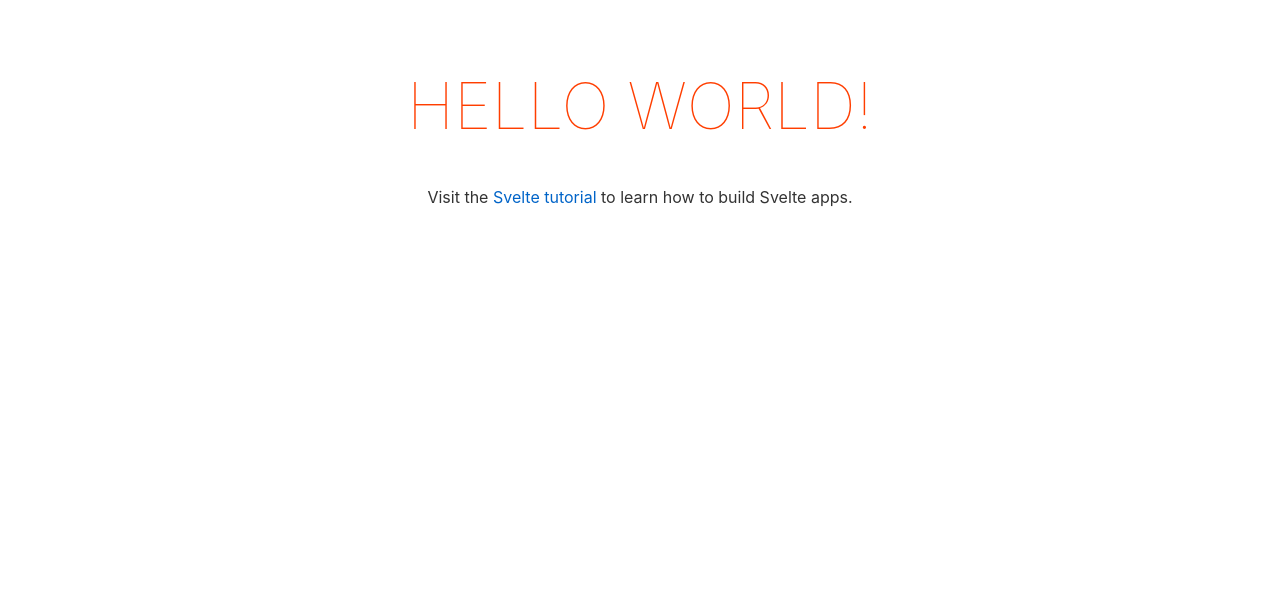
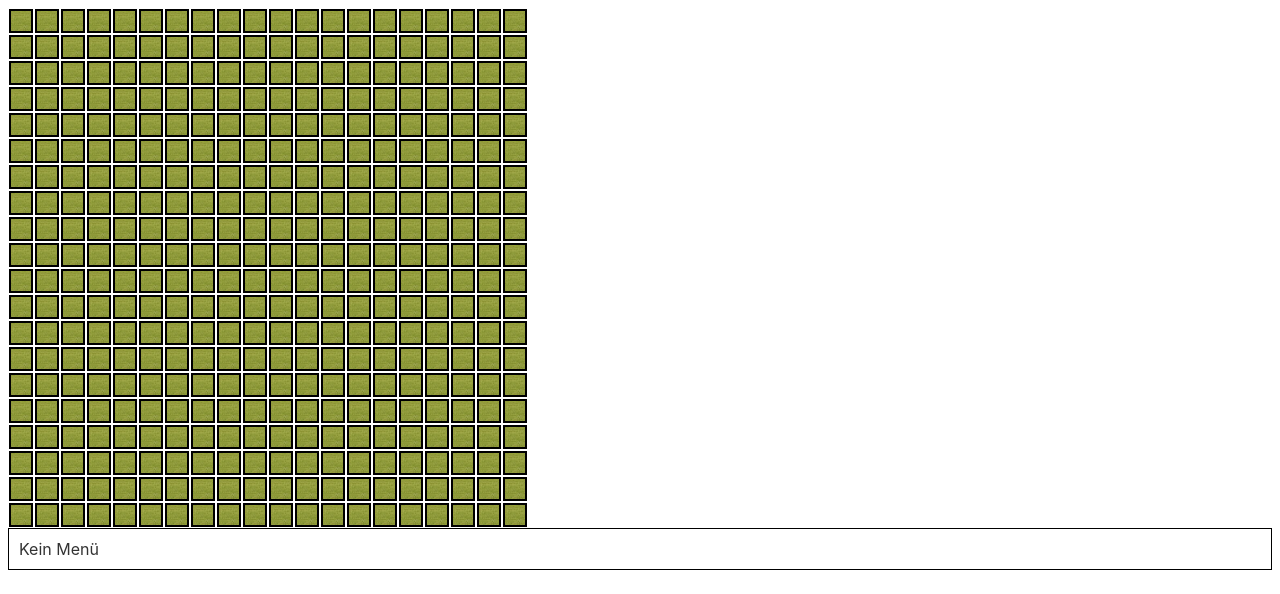
Before and after one commit to aragon999/idle-td, a Svelte app: page / in a window 1280 px wide. Shown: the top 594 px of the page. Built offline with nearby package versions, Linux system fonts and the light colour scheme.

Commit message:
Add basic field and menu structure

```diff
--- a/src/App.svelte
+++ b/src/App.svelte
@@ -1,30 +1,10 @@
 <script lang="ts">
-	export let name: string;
+    import Field from './Field/Field.svelte';
+    import Menu from './Menu/Menu.svelte';
 </script>
 
 <main>
-	<h1>Hello {name}!</h1>
-	<p>Visit the <a href="https://svelte.dev/tutorial">Svelte tutorial</a> to learn how to build Svelte apps.</p>
+    <Field height={20} width={20} />
+
+    <Menu />
 </main>
-
-<style>
-	main {
-		text-align: center;
-		padding: 1em;
-		max-width: 240px;
-		margin: 0 auto;
-	}
-
-	h1 {
-		color: #ff3e00;
-		text-transform: uppercase;
-		font-size: 4em;
-		font-weight: 100;
-	}
-
-	@media (min-width: 640px) {
-		main {
-			max-width: none;
-		}
-	}
-</style>
--- /dev/null
+++ b/src/Field/Field.svelte
@@ -0,0 +1,13 @@
+<script>
+    export let width;
+    export let height;
+
+    import FieldNode from './FieldNode.svelte';
+</script>
+
+{#each {length: height} as _, i}
+    {#each {length: width} as _, j}
+        <FieldNode row={i} column={j} />
+    {/each}
+    <br>
+{/each}
--- /dev/null
+++ b/src/Field/FieldNode.svelte
@@ -0,0 +1,55 @@
+<script>
+    import { stateStore } from '../Stores/state_store.js';
+
+    export let row;
+    export let column;
+
+    let nodeFieldSelected = false;
+
+    function handleFieldNodeClick () {
+        stateStore.update(function (s) {
+            s['activeMenu'] = 'build';
+            s['activeField']['row'] = row;
+            s['activeField']['column'] = column;
+            return s;
+        });
+    }
+
+    const watch = stateStore.subscribe(value => {
+        if (value['activeField']['row'] === row
+               && value['activeField']['column'] === column) {
+            nodeFieldSelected = true;
+        } else {
+            nodeFieldSelected = false;
+        }
+    });
+</script>
+
+<span on:click={handleFieldNodeClick}
+      class="{nodeFieldSelected ? 'is-selected' : ''}"><img src="gfx/field.png"></span>
+
+<style>
+    span {
+        display: inline-block;
+        width: 20px;
+        height: 20px;
+        padding: 0;
+        margin: 1px;
+        border: 2px solid #000;
+        cursor: pointer;
+    }
+
+    span img {
+        max-width: 100%;
+        max-height: 100%;
+        vertical-align: top;
+    }
+
+    .is-selected {
+        border-color: red;
+    }
+
+    span:hover {
+        border-color: #ffcccb;
+    }
+</style>
--- /dev/null
+++ b/src/Menu/BuildMenu.svelte
@@ -0,0 +1,8 @@
+<script>
+    export let row;
+    export let column;
+</script>
+
+<p>
+    Build Menu for {row} {column}
+</p>
--- /dev/null
+++ b/src/Menu/Menu.svelte
@@ -0,0 +1,66 @@
+<script>
+    import { stateStore } from '../Stores/state_store.js';
+
+    let activeMenu = 'none';
+    let activeField = null;
+
+    const watch = stateStore.subscribe(value => {
+        if (value['activeMenu'] !== activeMenu) {
+            activeMenu = value['activeMenu'];
+        }
+
+        activeField = value['activeField'];
+    });
+
+    function handleCloseMenuClick () {
+        stateStore.update(function (s) {
+           s['activeMenu'] = 'none';
+           s['activeField']['row'] = null;
+           s['activeField']['column'] = null;
+           return s;
+       });
+    }
+
+    import BuildMenu from './BuildMenu.svelte';
+</script>
+
+<div class="menu">
+    {#if activeMenu === 'build'}
+        <BuildMenu row={activeField['row']} column={activeField['column']} />
+    {:else}
+        Kein Menü
+    {/if}
+
+    {#if activeMenu !== 'none'}
+        <span class="close-menu"
+              on:click={handleCloseMenuClick}>
+            &#x2715;
+        </span>
+    {/if}
+</div>
+
+<style>
+    .menu {
+        position: relative;
+        padding: 10px;
+        border: 1px solid #000;
+    }
+
+    .close-menu {
+        position: absolute;
+        top: 10px;
+        right: 10px;
+        display: inline-block;
+        height: 16px;
+        width: 16px;
+        line-height: 16px;
+        border: 3px solid #000;
+        background: red;
+        text-align: center;
+        cursor: pointer;
+    }
+
+    .close-menu:hover {
+        border-color: #eee;
+    }
+</style>
--- /dev/null
+++ b/src/Stores/state_store.js
@@ -0,0 +1,9 @@
+import { writable } from 'svelte/store';
+
+export const stateStore = writable({
+    'activeMenu': 'none',
+    'activeField': {
+        'row': null,
+        'column': null,
+    }
+});
--- a/src/main.ts
+++ b/src/main.ts
@@ -3,7 +3,6 @@ import App from './App.svelte';
 const app = new App({
 	target: document.body,
 	props: {
-		name: 'world'
 	}
 });
 
```
Also changed, not shown: public/gfx/field.png (added).
